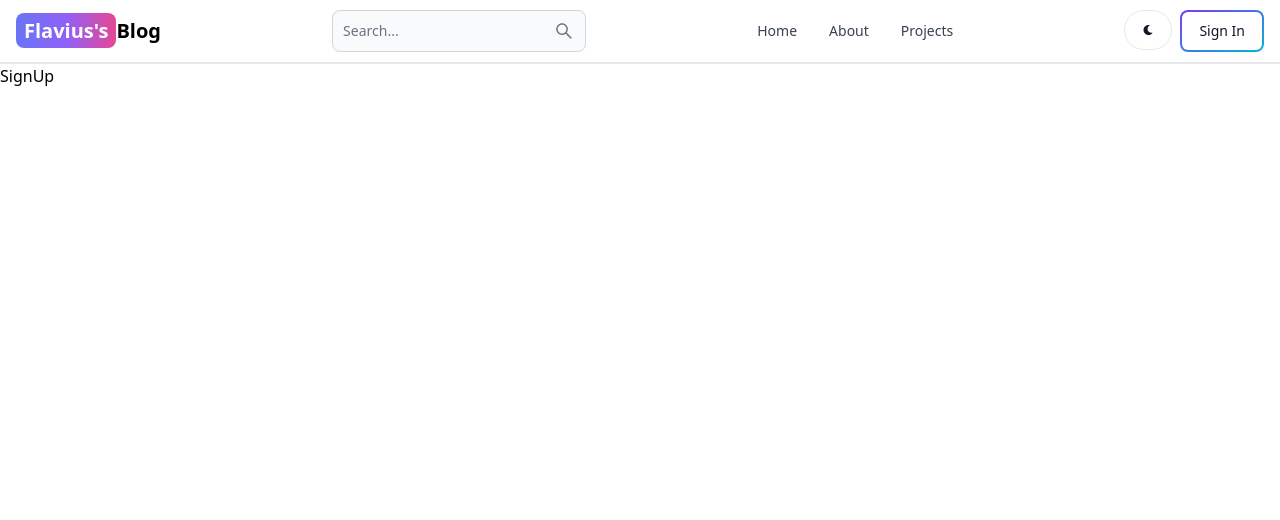
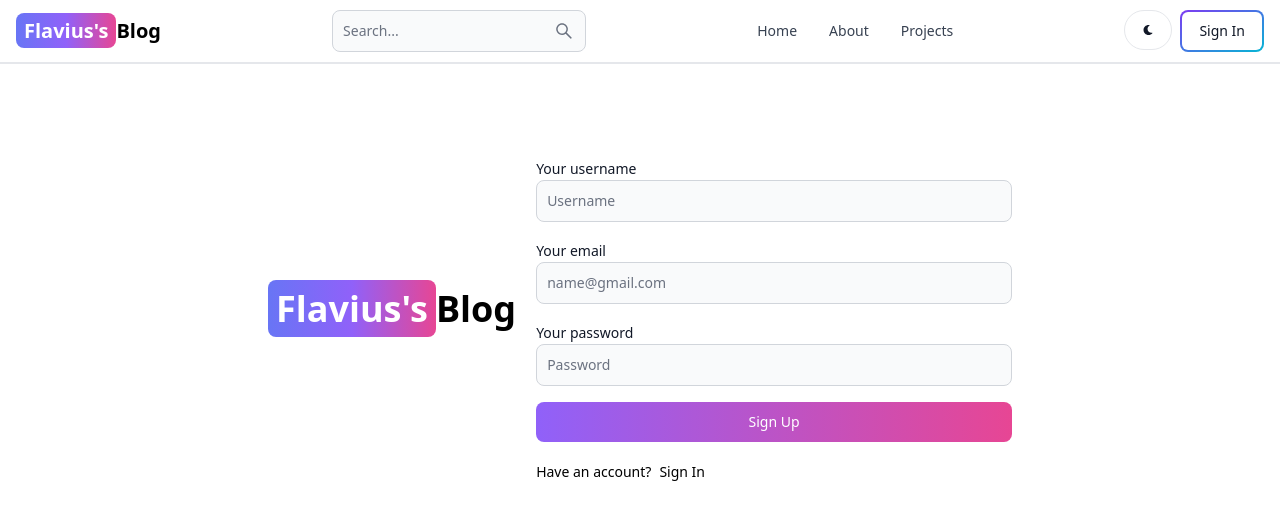
Before and after one commit to Flaviusgit/UNI-GUIDE, a React (Vite) app in the folder client/: page /sign-up in a window 1280 px wide. Shown: the top 520 px of the page. Built offline with nearby package versions, Linux system fonts and the light colour scheme.

Commit message:
am creat interfata pentru pagina de sign-up

```diff
--- a/client/src/App.jsx
+++ b/client/src/App.jsx
@@ -13,7 +13,7 @@ export default function App() {
     <BrowserRouter>
     <Header/>
     <Routes>
-      <Route path = "/home" element = {<Home/>} />
+      <Route path = "/" element = {<Home/>}/>
       <Route path = "/about" element = {<About/>}/>
       <Route path = "/sign-up" element = {<SignUp />}/>
       <Route path = "/projects" element = {<Projects />}/>
--- a/client/src/pages/SignUp.jsx
+++ b/client/src/pages/SignUp.jsx
@@ -1,7 +1,49 @@
+import { Button, Label, TextInput } from 'flowbite-react';
 import React from 'react'
+import { Link } from 'react-router-dom';
 
 export default function SignUp() {
-  return (
-    <div>SignUp</div>
-  )
+  return <div className = 'min-h-screen mt-20'>
+    <div className = 'flex p-3 max-w-3xl mx-auto flex-col md:flex-row md:items-center gap-5'>
+      {/* left */}
+      <div className='flex-11'>
+      <Link to = "/" className = ' font-bold dark:text-white text-4xl'>
+        <span className ='px-2 py-1 bg-gradient-to-r from-indigo-500 via-purple-500 to-pink-500 rounded-lg text-white'>Flavius's</span>
+        Blog
+      </Link>
+      <p className = 'text-sm mt-5'>
+      </p>
+      </div>
+      {/* right */}
+      <div className='flex-1'>
+        <form className='flex flex-col gap-4'>
+          <div>
+            <Label value = 'Your username' />
+            <TextInput
+            type='text'
+            placeholder='Username'
+            id='username'/>
+          </div>
+          <div>
+            <Label value = 'Your email' />
+            <TextInput type='text' placeholder='name@gmail.com' id='email'/>
+          </div>
+          <div>
+            <Label value = 'Your password' />
+            <TextInput type='text' placeholder='Password' id='password'/>
+          </div>
+          <Button gradientDuoTone = 'purpleToPink' type = 'submit'>
+            Sign Up
+          </Button>
+        </form>
+        <div className="flex gap-2 text-sm mt-5">
+          <span>Have an account?</span>
+          <Link to = '/sign-in' classname = 'text-blue-500'>
+            Sign In
+          </Link>
+        </div>
+      </div>
+    </div>
+  </div>;
+
 }
```
